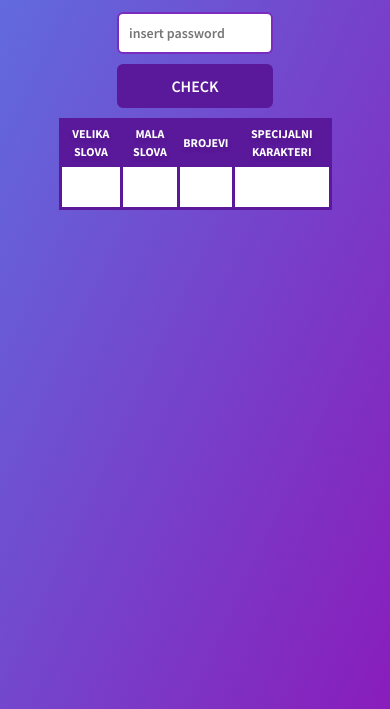
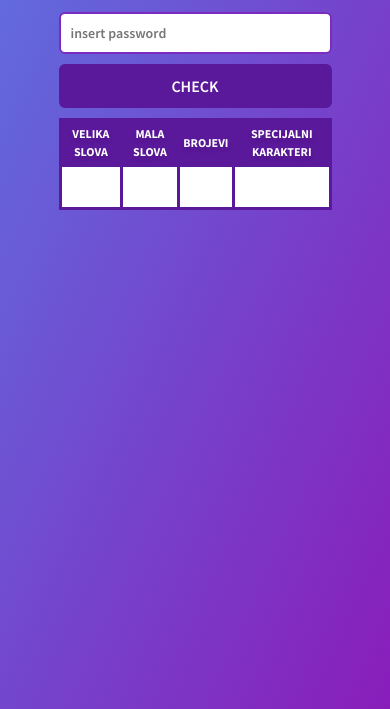
Before and after one commit to JelenaVitosevic/password-checker, a plain HTML site: page index.html in a window 390 px wide. Shown: the part 135-844 px from the top of the page. Drawn offline with Linux system fonts and the light colour scheme.

Commit message:
little css changes for smaller media screen

```diff
--- a/style.css
+++ b/style.css
@@ -104,11 +104,12 @@ td {
     #input {
         margin: 0 auto;
         margin-bottom: 0.625rem;
+        width: 70%;
     }
 
     #button {
         margin: 0 auto;
-        width: 40%;
+        width: 70%;
     }
 
     table {
```
